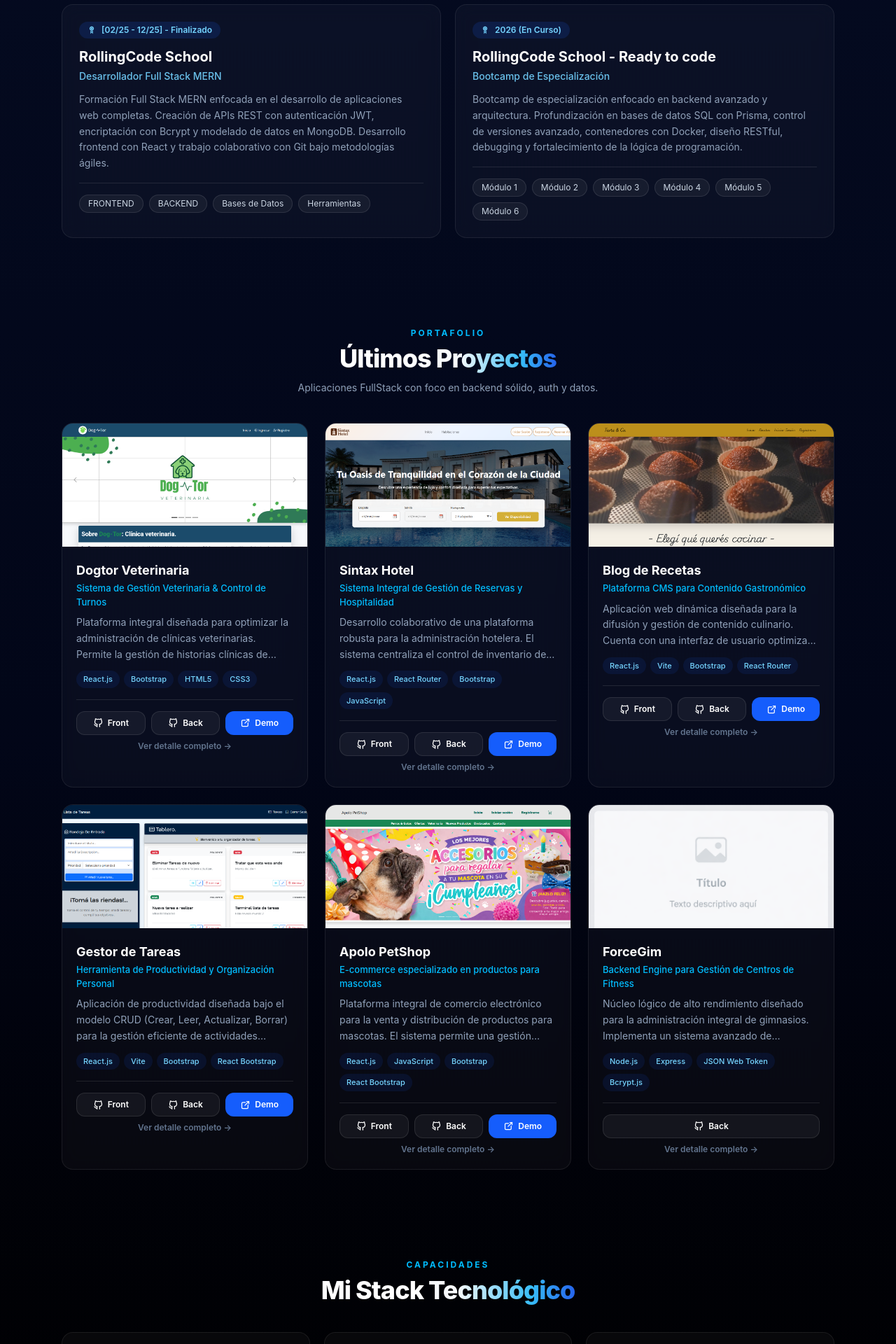
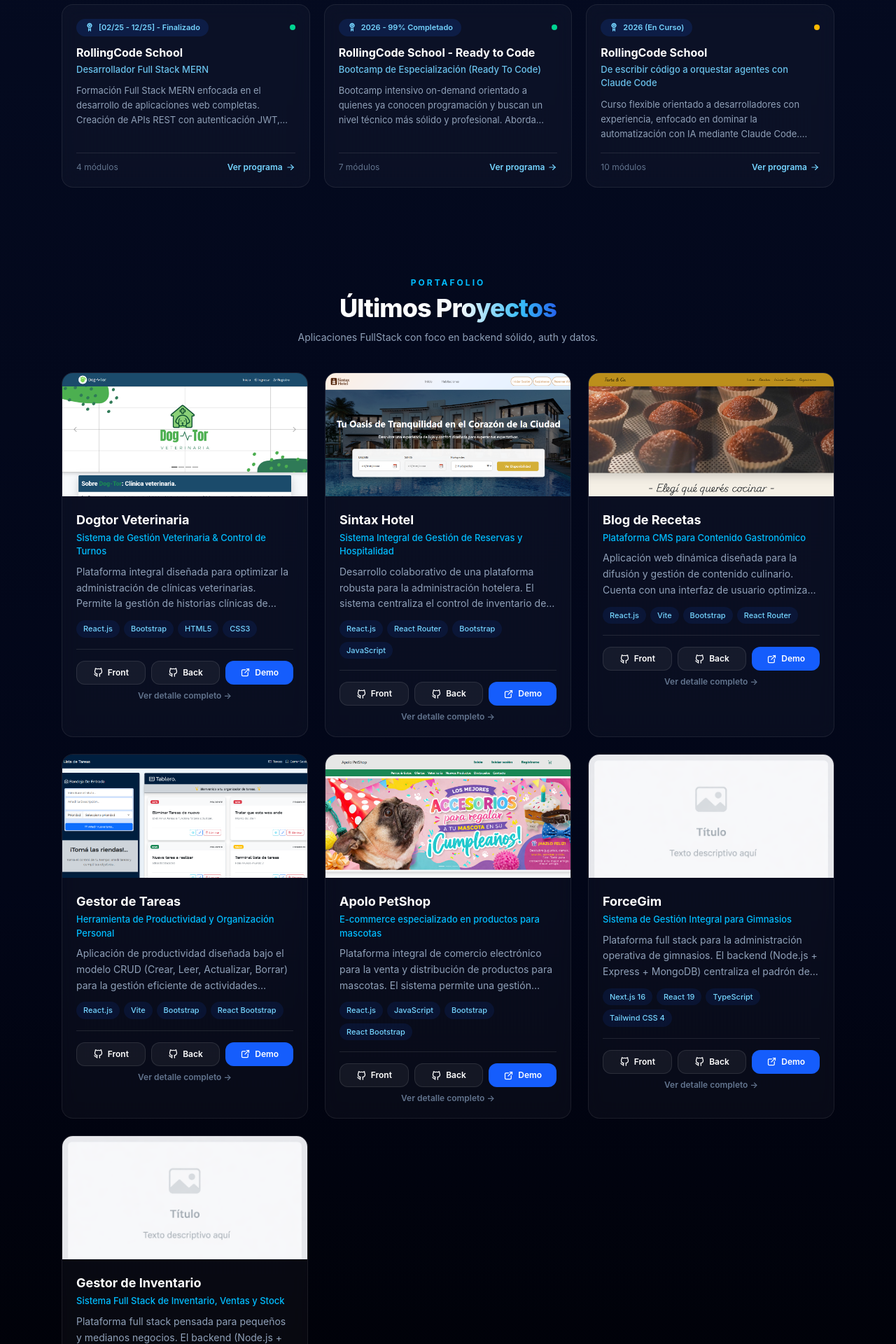
Before and after one commit to Maxii34/Mi-Portafolio-FullStack, a React (Vite) app: page / in a window 1280 px wide. Shown: the part 760-2680 px from the top of the page at 70% size. Built offline with nearby package versions, Linux system fonts and the light colour scheme.

Commit message:
Agregar pagina de estudios con toda la info e igualar altura de cards

```diff
--- a/src/App.jsx
+++ b/src/App.jsx
@@ -6,6 +6,7 @@
 import { SectorContacto } from "./Components/page/SectorContacto";
 import { BrowserRouter, Routes, Route } from "react-router";
 import { DetallesProyectos } from "./Components/page/DetallesProyectos";
+import { DetallesEstudios } from "./Components/page/DetallesEstudios";
 
 const PaginaUnica = () => {
   return (
@@ -27,6 +28,7 @@
           <Routes>
             <Route path="/" element={<PaginaUnica />} />
             <Route path="/detalles/:id" element={<DetallesProyectos />} />
+            <Route path="/estudios" element={<DetallesEstudios />} />
           </Routes>
         </main>
         <Footer />
--- a/src/Components/estudios.js
+++ b/src/Components/estudios.js
@@ -24,18 +24,39 @@
   },
   {
     id: 2,
-    institucion: "RollingCode School - Ready to code",
-    titulo: "Bootcamp de Especialización",
+    institucion: "RollingCode School - Ready to Code",
+    titulo: "Bootcamp de Especialización (Ready To Code)",
+    periodo: "2026 - 99% Completado",
+    descripcion:
+      "Bootcamp intensivo on-demand orientado a quienes ya conocen programación y buscan un nivel técnico más sólido y profesional. Aborda metodologías, herramientas y buenas prácticas usadas por equipos de desarrollo reales: bases de datos SQL con Prisma, control de versiones avanzado, contenedorización con Docker, arquitectura RESTful con middlewares y NextAuth, debugging, lógica de programación orientada a entrevistas técnicas, y arquitecturas para APIs.",
+    competencias: [
+      { label: "Módulo 1", items: "SQL & Prisma" },
+      { label: "Módulo 2", items: "Git & GitHub" },
+      { label: "Módulo 3", items: "Docker & Compose" },
+      { label: "Módulo 4", items: "Arquitectura RESTful, Middleware y NextAuth" },
+      { label: "Módulo 5", items: "Debugging" },
+      { label: "Módulo 6", items: "Lógica de programación para entrevistas técnicas" },
+      { label: "Módulo 7", items: "Arquitecturas para APIs" },
+    ],
+  },
+  {
+    id: 3,
+    institucion: "RollingCode School",
+    titulo: "De escribir código a orquestar agentes con Claude Code",
     periodo: "2026 (En Curso)",
     descripcion:
-      "Bootcamp de especialización enfocado en backend avanzado y arquitectura. Profundización en bases de datos SQL con Prisma, control de versiones avanzado, contenedores con Docker, diseño RESTful, debugging y fortalecimiento de la lógica de programación.",
+      "Curso flexible orientado a desarrolladores con experiencia, enfocado en dominar la automatización con IA mediante Claude Code. Instalación y configuración del entorno, creación de skills y comandos propios, conexión con servicios externos como GitHub vía MCPs, orquestación de subagentes para trabajo en paralelo y producción de un PR review profesional asistido por IA.",
     competencias: [
-      { label: "Módulo 1", items: "SQL & Prisma" },
-      { label: "Módulo 2", items: "Git & GitHub Avanzado" },
-      { label: "Módulo 3", items: "Docker & Compose" },
-      { label: "Módulo 4", items: "Arquitectura RESTful" },
-      { label: "Módulo 5", items: "Debugging" },
-      { label: "Módulo 6", items: "Logica de programacion" },
+      { label: "Clase 1", items: "Instalación y primer contacto con Claude Code" },
+      { label: "Clase 2", items: "CLAUDE.md y contexto inteligente" },
+      { label: "Clase 3", items: "Modos de autonomía y control de sesión (modo Plan)" },
+      { label: "Clase 4", items: "Bucle agéntico: implementación guiada de un endpoint con tests" },
+      { label: "Clase 5", items: "Skills: convenciones de equipo automatizadas" },
+      { label: "Clase 6", items: "Comandos personalizados (/new-endpoint, /commit)" },
+      { label: "Clase 7", items: "MCPs: integración con GitHub" },
+      { label: "Clase 8", items: "Subagentes y trabajo en paralelo" },
+      { label: "Clase 9", items: "Revisión de código asistida por IA y hooks" },
+      { label: "Clase 10", items: "Flujo completo y cambio de mindset" },
     ],
   },
 ];
--- /dev/null
+++ b/src/Components/page/DetallesEstudios.jsx
@@ -0,0 +1,115 @@
+import { useEffect } from "react";
+import { Link, useLocation } from "react-router";
+import { GiAchievement } from "react-icons/gi";
+import { TbChevronLeft, TbCircleCheck } from "react-icons/tb";
+import { motion } from "framer-motion";
+import { estudios } from "../estudios";
+
+const estadoColor = (periodo = "") => {
+  if (/en curso/i.test(periodo)) return "bg-amber-400";
+  if (/finalizado|completado/i.test(periodo)) return "bg-emerald-400";
+  return "bg-sky-400";
+};
+
+export const DetallesEstudios = () => {
+  const { hash } = useLocation();
+
+  useEffect(() => {
+    if (hash) {
+      const el = document.querySelector(hash);
+      el?.scrollIntoView({ behavior: "smooth", block: "start" });
+    } else {
+      window.scrollTo(0, 0);
+    }
+  }, [hash]);
+
+  return (
+    <div className="mx-auto max-w-4xl px-4 py-10 sm:px-6">
+      <Link
+        to="/#educacion"
+        className="inline-flex items-center gap-1 rounded-xl border border-white/10 bg-white/5 px-4 py-2 text-sm text-slate-300 transition hover:border-sky-400/50 hover:text-white"
+      >
+        <TbChevronLeft size={18} /> Volver
+      </Link>
+
+      <motion.div
+        className="mt-6 text-center"
+        initial={{ opacity: 0, y: -20 }}
+        animate={{ opacity: 1, y: 0 }}
+        transition={{ duration: 0.5 }}
+      >
+        <p className="text-xs font-bold uppercase tracking-[0.25em] text-sky-400">
+          Trayectoria
+        </p>
+        <h1 className="mt-2 text-3xl font-extrabold tracking-tight text-white sm:text-4xl">
+          Estudios y <span className="text-gradient">Formación</span>
+        </h1>
+        <p className="mx-auto mt-3 max-w-xl text-sm text-slate-400">
+          Mi formación completa: programas, módulos y competencias.
+        </p>
+      </motion.div>
+
+      <div className="mt-10 space-y-6">
+        {estudios.map((estudio, index) => (
+          <motion.article
+            key={estudio.id}
+            id={`estudio-${estudio.id}`}
+            className="glass scroll-mt-24 rounded-2xl p-6 sm:p-8"
+            initial={{ opacity: 0, y: 30 }}
+            whileInView={{ opacity: 1, y: 0 }}
+            transition={{ duration: 0.5, delay: 0.05 * index }}
+            viewport={{ once: true, amount: 0.15 }}
+          >
+            <div className="flex items-center justify-between gap-2">
+              <span className="inline-flex items-center gap-1.5 rounded-full bg-blue-600/15 px-3 py-1 text-xs font-semibold text-sky-300">
+                <GiAchievement size={14} /> {estudio.periodo}
+              </span>
+              <span
+                className={`h-2.5 w-2.5 shrink-0 rounded-full ${estadoColor(estudio.periodo)}`}
+                title={estudio.periodo}
+              />
+            </div>
+
+            <h2 className="mt-3 text-xl font-bold text-white sm:text-2xl">
+              {estudio.institucion}
+            </h2>
+            <p className="mt-1 text-sm font-medium text-sky-300">
+              {estudio.titulo}
+            </p>
+            <p className="mt-3 text-sm leading-relaxed text-slate-300">
+              {estudio.descripcion}
+            </p>
+
+            {estudio.competencias?.length > 0 && (
+              <div className="mt-5 border-t border-white/10 pt-4">
+                <h3 className="mb-3 text-xs font-bold uppercase tracking-[0.2em] text-sky-400">
+                  Temario · {estudio.competencias.length}{" "}
+                  {estudio.competencias.length === 1 ? "módulo" : "módulos"}
+                </h3>
+                <ul className="grid gap-2 sm:grid-cols-2">
+                  {estudio.competencias.map((c) => (
+                    <li
+                      key={c.label}
+                      className="flex items-start gap-2 rounded-xl bg-white/[0.03] px-3 py-2.5 text-[13px] leading-relaxed"
+                    >
+                      <TbCircleCheck
+                        size={16}
+                        className="mt-0.5 shrink-0 text-sky-400"
+                      />
+                      <span>
+                        <strong className="font-semibold text-slate-100">
+                          {c.label}:
+                        </strong>{" "}
+                        <span className="text-slate-400">{c.items}</span>
+                      </span>
+                    </li>
+                  ))}
+                </ul>
+              </div>
+            )}
+          </motion.article>
+        ))}
+      </div>
+    </div>
+  );
+};
--- a/src/Components/page/SectorEducacion.jsx
+++ b/src/Components/page/SectorEducacion.jsx
@@ -1,6 +1,62 @@
 import { GiAchievement } from "react-icons/gi";
+import { TbArrowRight } from "react-icons/tb";
 import { motion } from "framer-motion";
+import { Link } from "react-router";
 import { estudios } from "../estudios";
+
+const estadoColor = (periodo = "") => {
+  if (/en curso/i.test(periodo)) return "bg-amber-400";
+  if (/finalizado|completado/i.test(periodo)) return "bg-emerald-400";
+  return "bg-sky-400";
+};
+
+const EstudioCard = ({ estudio, index }) => {
+  const total = estudio.competencias?.length ?? 0;
+
+  return (
+    <motion.article
+      className="glass card-hover flex h-full flex-col rounded-2xl p-5"
+      initial={{ opacity: 0, y: 40 }}
+      whileInView={{ opacity: 1, y: 0 }}
+      transition={{ duration: 0.5, delay: (index % 3) * 0.12 }}
+      viewport={{ once: false, amount: 0.2 }}
+    >
+      <div className="flex items-center justify-between gap-2">
+        <span className="inline-flex items-center gap-1.5 rounded-full bg-blue-600/15 px-3 py-1 text-[11px] font-semibold text-sky-300">
+          <GiAchievement size={14} /> {estudio.periodo}
+        </span>
+        <span
+          className={`h-2 w-2 shrink-0 rounded-full ${estadoColor(estudio.periodo)}`}
+          title={estudio.periodo}
+        />
+      </div>
+
+      <h3 className="mt-3 text-base font-bold leading-snug text-white">
+        {estudio.institucion}
+      </h3>
+      <p className="mt-1 text-[13px] font-medium text-sky-300/90">
+        {estudio.titulo}
+      </p>
+      <p className="mt-2.5 line-clamp-3 text-[13px] leading-relaxed text-slate-400">
+        {estudio.descripcion}
+      </p>
+
+      <div className="mt-auto pt-4">
+        <div className="flex items-center justify-between border-t border-white/10 pt-3">
+          <span className="text-xs text-slate-500">
+            {total} {total === 1 ? "módulo" : "módulos"}
+          </span>
+          <Link
+            to={`/estudios#estudio-${estudio.id}`}
+            className="inline-flex items-center gap-1 text-xs font-semibold text-sky-300 transition hover:gap-2 hover:text-white"
+          >
+            Ver programa <TbArrowRight size={14} />
+          </Link>
+        </div>
+      </div>
+    </motion.article>
+  );
+};
 
 export const SectorEducacion = () => {
   return (
@@ -20,42 +76,9 @@
         </h2>
       </motion.div>
 
-      <div className="mt-8 grid gap-5 md:grid-cols-2">
+      <div className="mt-8 grid items-stretch gap-5 md:grid-cols-2 lg:grid-cols-3">
         {estudios.map((estudio, index) => (
-          <motion.article
-            key={estudio.id}
-            className="glass card-hover rounded-2xl p-6"
-            initial={{ opacity: 0, y: 40 }}
-            whileInView={{ opacity: 1, y: 0 }}
-            transition={{ duration: 0.6, delay: index * 0.12 }}
-            viewport={{ once: false, amount: 0.2 }}
-          >
-            <div className="inline-flex items-center gap-2 rounded-full bg-blue-600/15 px-3 py-1 text-xs font-semibold text-sky-300">
-              <GiAchievement /> {estudio.periodo}
-            </div>
-            <h3 className="mt-3 text-xl font-bold text-white">
-              {estudio.institucion}
-            </h3>
-            <p className="mt-1 text-sm font-medium text-sky-300/90">
-              {estudio.titulo}
-            </p>
-            <p className="mt-3 text-sm leading-relaxed text-slate-400">
-              {estudio.descripcion}
-            </p>
-            {estudio.competencias && (
-              <div className="mt-4 flex flex-wrap gap-2 border-t border-white/10 pt-4">
-                {estudio.competencias.map((c) => (
-                  <span
-                    key={c.label}
-                    title={c.items}
-                    className="rounded-full border border-white/10 bg-white/5 px-3 py-1 text-xs text-slate-300"
-                  >
-                    {c.label}
-                  </span>
-                ))}
-              </div>
-            )}
-          </motion.article>
+          <EstudioCard key={estudio.id} estudio={estudio} index={index} />
         ))}
       </div>
     </div>
--- a/src/Components/proyectos.js
+++ b/src/Components/proyectos.js
@@ -109,7 +109,14 @@
     subtitulo: "E-commerce especializado en productos para mascotas",
     descripcion:
       "Plataforma integral de comercio electrónico para la venta y distribución de productos para mascotas. El sistema permite una gestión dinámica de un catálogo que incluye alimentos, accesorios y juguetes, integrando un flujo de pago seguro y un panel administrativo para el control de inventario. Incluye funcionalidades avanzadas de filtrado por tipo de animal y categoría, optimizando la experiencia de compra del usuario.",
-    imagenes: ["/img/Apolo01.png", "/img/Apolo02.png", "/img/Apolo03.png", "/img/Apolo04.png", "/img/Apolo05.png", "/img/Apolo06.png"],
+    imagenes: [
+      "/img/Apolo01.png",
+      "/img/Apolo02.png",
+      "/img/Apolo03.png",
+      "/img/Apolo04.png",
+      "/img/Apolo05.png",
+      "/img/Apolo06.png",
+    ],
     stack: {
       frontend: [
         "React.js",
@@ -125,13 +132,13 @@
         "Express",
         "JWT (Autenticación)",
         "Mercado Pago SDK", // Implementado para procesar las compras del carrito
-        "Cloudinary API",   // Usado para las imágenes de productos
-        "Multer",           // Gestión de carga de archivos
-        "Bcrypt",           // Cifrado de seguridad
+        "Cloudinary API", // Usado para las imágenes de productos
+        "Multer", // Gestión de carga de archivos
+        "Bcrypt", // Cifrado de seguridad
       ],
       database: [
         "MongoDB",
-        "Mongoose"          // Modelado de productos, usuarios y órdenes
+        "Mongoose", // Modelado de productos, usuarios y órdenes
       ],
     },
     links: {
@@ -139,29 +146,73 @@
       githubFront: "https://github.com/Maxii34/PetShop-v2-React",
       githubBack: "https://github.com/Maxii34/Backend-Petshopv2",
     },
-},
+  },
   {
     id: "project-force-gim",
     titulo: "ForceGim",
-    subtitulo: "Backend Engine para Gestión de Centros de Fitness",
+    subtitulo: "Sistema de Gestión Integral para Gimnasios",
     descripcion:
-      "Núcleo lógico de alto rendimiento diseñado para la administración integral de gimnasios. Implementa un sistema avanzado de seguridad con Control de Acceso Basado en Roles (RBAC), automatización de membresías y una arquitectura de base de datos optimizada para el análisis de métricas en tiempo real. Ideal para soportar dashboards administrativos con gestión de pagos y control de acceso.",
+      "Plataforma full stack para la administración operativa de gimnasios. El backend (Node.js + Express + MongoDB) centraliza el padrón de socios, membresías, renovaciones y estadísticas financieras, con un sistema de roles (Superadmin, Admin, Moderador) mediante JWT y Bcrypt, y automatización de vencimientos vía Cron Jobs. El frontend, desarrollado en Next.js 16 con React 19 y TypeScript, ofrece un panel administrativo para gestionar socios, membresías, renovaciones e ingresos, con dashboard de métricas en tiempo real.",
     imagenes: ["/img/SinImagen.png", "force2.jpg"],
     stack: {
-      frontend: [], // Listo para cuando integres el frontend
+      frontend: [
+        "Next.js 16",
+        "React 19",
+        "TypeScript",
+        "Tailwind CSS 4",
+        "Lucide React",
+        "SweetAlert2",
+      ],
       backend: [
         "Node.js",
         "Express",
         "JSON Web Token",
         "Bcrypt.js",
         "Mongoose",
+        "Node-Cron",
       ],
       database: ["MongoDB"],
     },
     links: {
-      demo: "",
-      githubFront: "",
+      demo: "https://irongim-sistema-gestor.vercel.app",
+      githubFront: "https://github.com/Maxii34/Sistema-GestorIntegral",
       githubBack: "https://github.com/Maxii34/Force-Gym-Backend",
     },
   },
+
+  {
+    id: "project-gestor-inventario",
+    titulo: "Gestor de Inventario",
+    subtitulo: "Sistema Full Stack de Inventario, Ventas y Stock",
+    descripcion:
+      "Plataforma full stack pensada para pequeños y medianos negocios. El backend (Node.js + Express + TypeScript + Prisma + PostgreSQL) administra productos, categorías, clientes, movimientos de stock (entradas, salidas, ajustes) y ventas, con autenticación JWT y refresh token, roles Admin/Vendedor, transacciones atómicas para evitar inconsistencias de stock, y cobros integrados con Mercado Pago (Checkout Pro) vía webhook. El frontend, en Next.js con React y TypeScript, ofrece un panel administrativo con dashboard de métricas, control de stock con alertas de bajo/crítico, ventas presenciales y a distancia con link de pago + código QR y polling de estado, y gestión de usuarios con rutas protegidas por rol.",
+    imagenes: ["/img/SinImagen.png"],
+    stack: {
+      frontend: [
+        "Next.js",
+        "React",
+        "TypeScript",
+        "Tailwind CSS",
+        "Motion",
+        "React Icons",
+        "QRCode.react",
+      ],
+      backend: [
+        "Node.js",
+        "Express",
+        "TypeScript",
+        "Prisma",
+        "JSON Web Token",
+        "Bcrypt",
+        "Zod",
+        "Mercado Pago (Checkout Pro)",
+      ],
+      database: ["PostgreSQL"],
+    },
+    links: {
+      demo: "https://sistema-inventario-woad.vercel.app",
+      githubFront: "https://github.com/Maxii34/Gestor-Inventario",
+      githubBack: "https://github.com/Maxii34/Gestor-Inventario-back",
+    },
+  },
 ];
```
